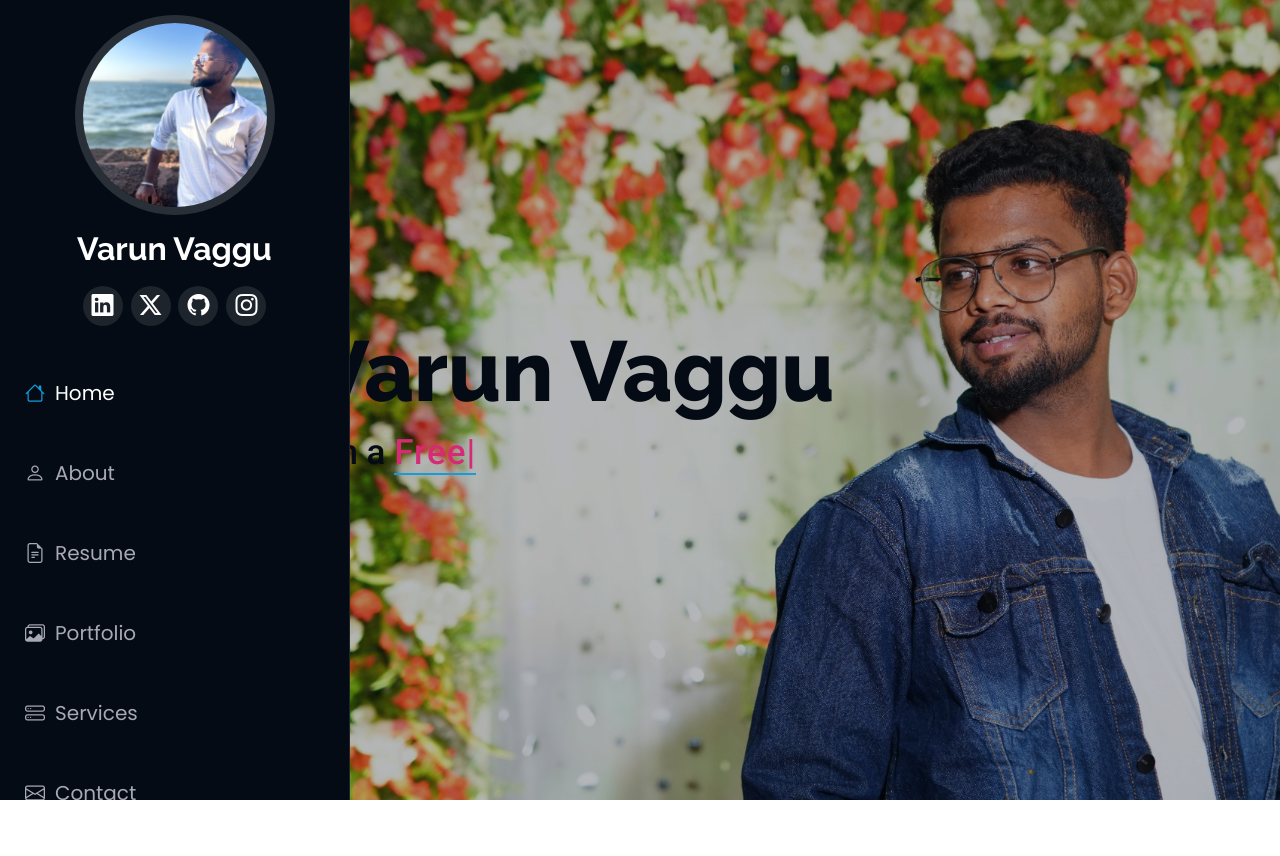
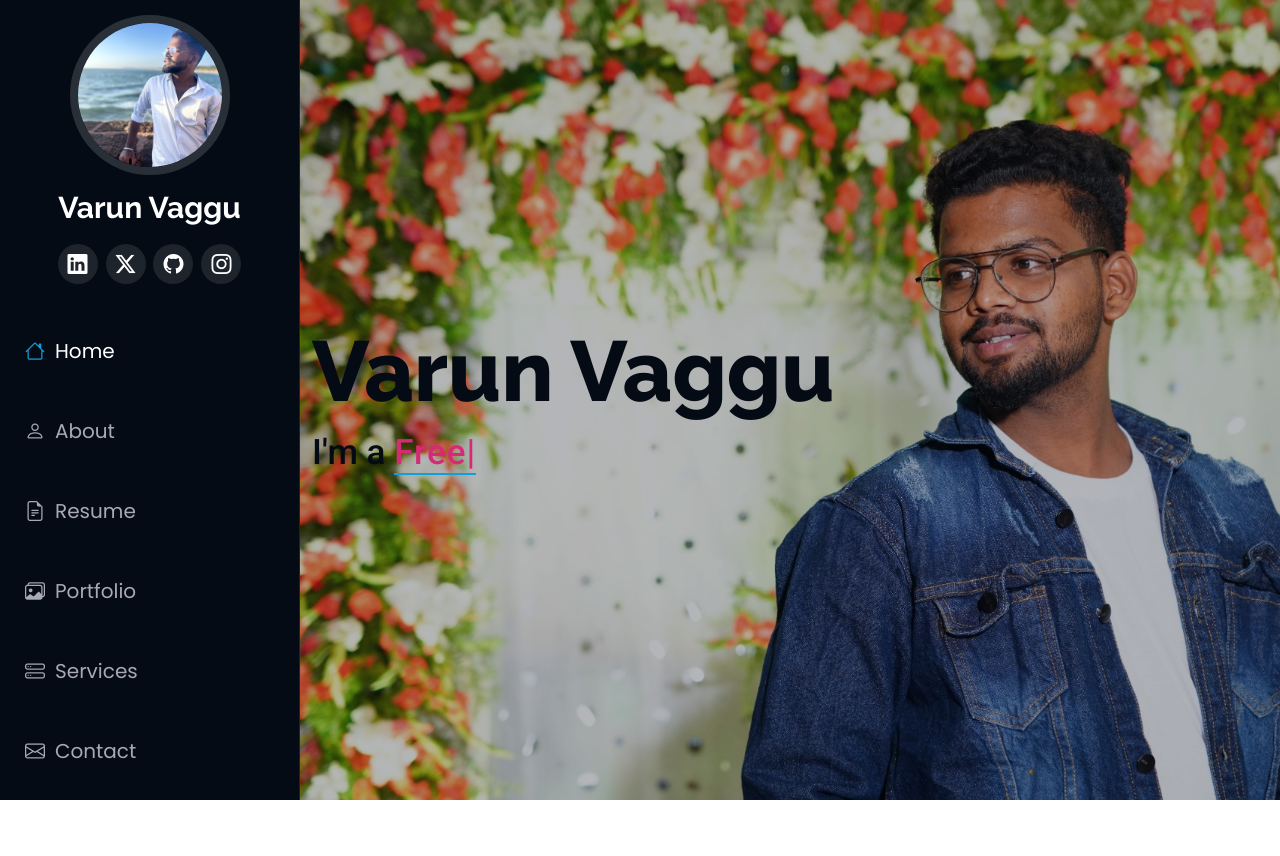
Before and after one commit to Varun-Vaggu-04/varun_portfolio_1, a plain HTML site: page index.html in a window 1280 px wide. Shown: the top 856 px of the page. Drawn offline with Linux system fonts and the light colour scheme.

Commit message:
Update main.css

```diff
--- a/assets/css/main.css
+++ b/assets/css/main.css
@@ -153,7 +153,7 @@ h6 {
   left: 0;
   bottom: 0;
   padding: 0 15px;
-  width: 350px;
+  width: 300px;
   transition: all ease-in-out 0.3s;
   overflow-y: auto;
   z-index: 997;
@@ -164,7 +164,7 @@ h6 {
 .header .profile-img img {
   margin: 15px auto;
   display: block;
-  width: 200px;
+  width: 160px;
   border: 8px solid color-mix(in srgb, var(--default-color), transparent 85%);
 }
 
@@ -179,7 +179,7 @@ h6 {
 }
 
 .header .logo h1 {
-  font-size: 32px;
+  font-size: 30px;
   margin: 0;
   font-weight: 700;
   color: var(--heading-color);
@@ -190,7 +190,7 @@ h6 {
 }
 
 .header .social-links a {
-  font-size: 22px;
+  font-size: 20px;
   display: inline-flex;
   align-items: center;
   justify-content: center;
```
